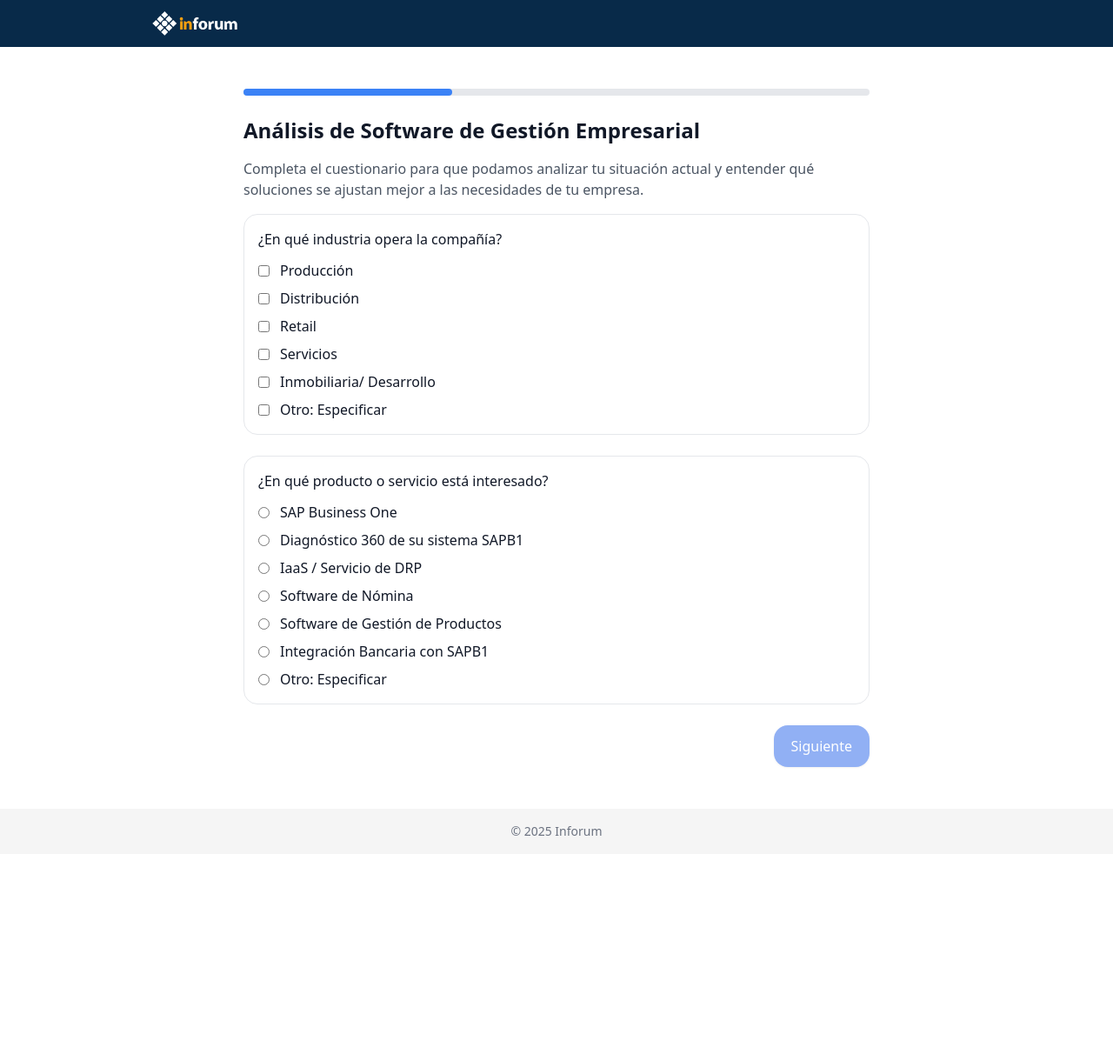
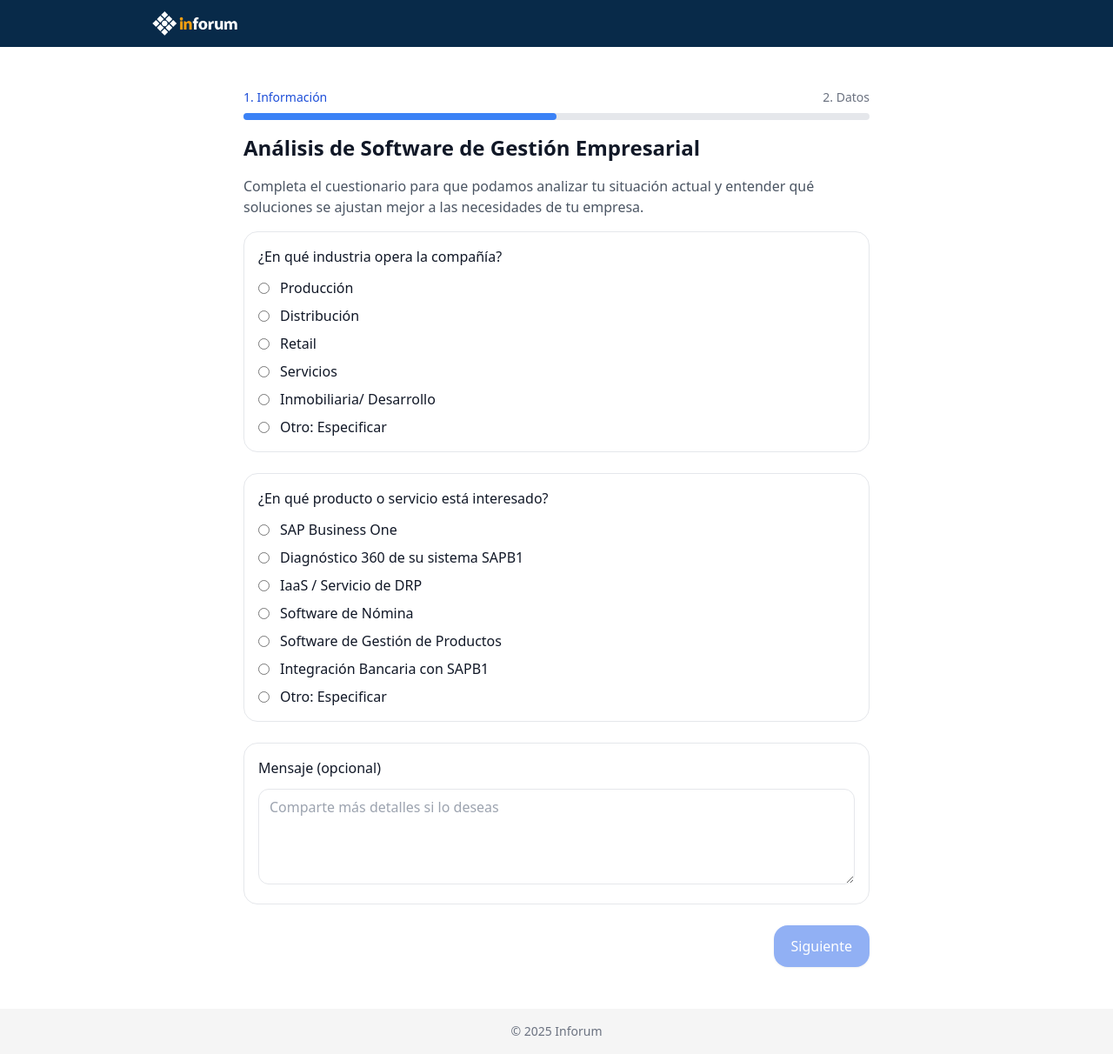
Before and after one commit to grupoinforum/diagnosticos-website, a Next.js app: page /diagnostico in a window 1280 px wide. Shown: the whole page at 87% size. Before the commit the page ends 982 px from the top, so only its background shows below. Built offline with nearby package versions, Linux system fonts and the light colour scheme.

Commit message:
Update diagnostico-content.tsx

```diff
--- a/app/diagnostico/diagnostico-content.tsx
+++ b/app/diagnostico/diagnostico-content.tsx
@@ -12,7 +12,7 @@
   {
     id: "industria",
     label: "¿En qué industria opera la compañía?",
-    type: "multi" as const, // ✅ múltiple
+    type: "single" as const, // ✅ solo 1
     options: [
       { value: "produccion", label: "Producción" },
       { value: "distribucion", label: "Distribución" },
@@ -37,6 +37,12 @@
       { value: "otro", label: "Otro: Especificar", requiresText: true },
     ],
     required: true,
+  },
+  {
+    id: "mensaje",
+    label: "Mensaje (opcional)",
+    type: "text" as const, // ✅ textarea
+    required: false,
   },
 ] as const;
 
@@ -120,7 +126,8 @@
    ========================= */
 export default function DiagnosticoContent() {
   const searchParams = useSearchParams();
-  const [step, setStep] = useState(1);
+  const [step, setStep] = useState<1 | 2>(1);
+
   const [answers, setAnswers] = useState<Record<string, Answer | undefined>>({});
   const [form, setForm] = useState<{
     name: string;
@@ -139,6 +146,7 @@
     consent: false,
     phoneLocal: "",
   });
+
   const [loading, setLoading] = useState(false);
   const [errorMsg, setErrorMsg] = useState<string | null>(null);
   const [resultUI, setResultUI] = useState<null | { title: string; message: string }>(
@@ -161,39 +169,20 @@
     return x;
   }, [searchParams]);
 
-  // Mantengo 3 pasos (preguntas / datos / consentimiento)
-  const progressPct = useMemo(() => (step / 3) * 100, [step]);
+  // ✅ 2 pasos visibles
+  const progressPct = useMemo(() => (step / 2) * 100, [step]);
   const barWidth = progressPct + "%";
 
   const handleSelect = (qid: string, optionValue: string) => {
     const q = QUESTIONS.find((qq) => qq.id === qid)!;
 
-    setAnswers((prev) => {
-      const existing = prev[qid];
+    // Solo single aquí
+    if (q.type !== "single") return;
 
-      // ✅ Multi: toggle
-      if (q.type === "multi") {
-        const current = Array.isArray(existing?.value) ? existing!.value : [];
-        const next = current.includes(optionValue)
-          ? current.filter((v) => v !== optionValue)
-          : [...current, optionValue];
-
-        // Si deselecciona "otro", limpiamos extraText
-        const nextExtraText =
-          next.includes("otro") ? existing?.extraText : undefined;
-
-        return {
-          ...prev,
-          [qid]: { id: qid, value: next, extraText: nextExtraText },
-        };
-      }
-
-      // ✅ Single
-      return {
+    setAnswers((prev) => ({
       ...prev,
       [qid]: { id: qid, value: optionValue },
-      };
-    });
+    }));
   };
 
   const handleExtraText = (qid: string, text: string) => {
@@ -205,35 +194,37 @@
     }));
   };
 
+  const handleTextAnswer = (qid: string, text: string) => {
+    setAnswers((prev) => ({
+      ...prev,
+      [qid]: { id: qid, value: text },
+    }));
+  };
+
   const shouldShowExtraInput = (qid: string) => {
     const q = QUESTIONS.find((qq) => qq.id === qid);
-    if (!q) return false;
+    if (!q || q.type !== "single") return false;
 
-    const ans = answers[qid]?.value;
-
-    // Multi
-    if (q.type === "multi") {
-      const arr = Array.isArray(ans) ? ans : [];
-      if (!arr.length) return false;
-      return arr.includes("otro");
-    }
-
-    // Single
-    const selected = typeof ans === "string" ? ans : "";
-    const selectedOpt = q.options.find((o) => o.value === selected) as any;
+    const selected = answers[qid]?.value;
+    const selectedStr = typeof selected === "string" ? selected : "";
+    const selectedOpt = (q.options || []).find((o: any) => o.value === selectedStr) as any;
     return !!selectedOpt?.requiresText;
   };
 
+  // ✅ solo Q1 y Q2 obligatorias
   const canContinueQuestions = useMemo(() => {
     return QUESTIONS.every((q) => {
+      if (!q.required) return true;
       const a = answers[q.id];
-      if (!q.required) return true;
       if (!a) return false;
 
-      if (q.type === "multi") {
-        return Array.isArray(a.value) && a.value.length > 0;
+      if (q.type === "single") {
+        return typeof a.value === "string" && a.value.trim().length > 0;
       }
+      if (q.type === "text") {
         return typeof a.value === "string" && a.value.trim().length > 0;
+      }
+      return false;
     });
   }, [answers]);
 
@@ -281,14 +272,20 @@
 
   const onSubmit = async () => {
     setErrorMsg(null);
+
     if (!form.consent) {
       setErrorMsg("Debes aceptar el consentimiento para continuar.");
       return;
     }
+
     setLoading(true);
 
     try {
-      const finalAnswers = Object.values(answers).filter(Boolean) as Answer[];
+      // ✅ incluir mensaje solo si tiene contenido
+      const finalAnswers = (Object.values(answers).filter(Boolean) as Answer[]).filter(
+        (a) => !(a.id === "mensaje" && typeof a.value === "string" && a.value.trim() === "")
+      );
+
       const countryLabel =
         COUNTRIES.find((c) => c.value === form.country)?.label || form.country;
 
@@ -320,6 +317,7 @@
   if (resultUI) {
     return (
       <main className="max-w-3xl mx-auto p-6">
+        {/* Barra de progreso final */}
         <div className="w-full h-2 bg-gray-200 rounded mb-6">
           <div className="h-2 bg-blue-500 rounded" style={{ width: "100%" }} />
         </div>
@@ -329,6 +327,7 @@
           {resultUI.message}
         </p>
 
+        {/* ✅ solo website */}
         <div className="mt-4 flex flex-col gap-3 md:flex-row md:gap-4">
           <a
             href="https://www.grupoinforum.com"
@@ -338,32 +337,40 @@
           >
             Visita nuestro website
           </a>
-
-          <a
-            href="https://wa.me/50242170962?text=Hola%2C%20vengo%20del%20formulario%20de%20software%20de%20gesti%C3%B3n"
-            className="inline-block px-5 py-3 rounded-2xl bg-blue-600 text-white text-center"
-            target="_blank"
-            rel="noopener noreferrer"
-          >
-            Ir a WhatsApp
-          </a>
         </div>
       </main>
     );
   }
 
   /* =========================
-     FORMULARIO
+     UI: Stepper simple (2 pasos)
      ========================= */
-  return (
-    <main className="max-w-3xl mx-auto p-6">
-      {/* Barra de progreso */}
-      <div className="w-full h-2 bg-gray-200 rounded mb-6">
+  const Stepper = () => (
+    <div className="mb-4">
+      <div className="flex items-center justify-between text-sm">
+        <div className={`font-medium ${step === 1 ? "text-blue-700" : "text-gray-500"}`}>
+          1. Información
+        </div>
+        <div className={`font-medium ${step === 2 ? "text-blue-700" : "text-gray-500"}`}>
+          2. Datos
+        </div>
+      </div>
+
+      <div className="w-full h-2 bg-gray-200 rounded mt-2">
         <div
           className="h-2 bg-blue-500 rounded transition-all"
           style={{ width: barWidth }}
         />
       </div>
+    </div>
+  );
+
+  /* =========================
+     FORMULARIO
+     ========================= */
+  return (
+    <main className="max-w-3xl mx-auto p-6">
+      <Stepper />
 
       {/* Título y descripción */}
       <h1 className="text-2xl font-semibold mb-4">
@@ -377,40 +384,48 @@
 
       {errorMsg && <p className="text-sm text-red-600 mb-4">{errorMsg}</p>}
 
-      {/* Paso 1 */}
+      {/* Paso 1: Preguntas */}
       {step === 1 && (
         <section className="space-y-6">
-          {QUESTIONS.map((q) => (
+          {QUESTIONS.map((q) => {
+            // ✅ Mensaje (textarea)
+            if (q.type === "text") {
+              const v = answers[q.id]?.value;
+              const str = typeof v === "string" ? v : "";
+              return (
+                <div key={q.id} className="p-4 rounded-2xl border border-gray-200">
+                  <label className="font-medium block mb-3">{q.label}</label>
+                  <textarea
+                    className="w-full border rounded-xl px-3 py-2 min-h-[110px]"
+                    placeholder="Comparte más detalles si lo deseas"
+                    value={str}
+                    onChange={(e) => handleTextAnswer(q.id, e.target.value)}
+                  />
+                </div>
+              );
+            }
+
+            // ✅ Preguntas single
+            return (
               <div key={q.id} className="p-4 rounded-2xl border border-gray-200">
                 <label className="font-medium block mb-3">{q.label}</label>
 
                 <div className="space-y-2">
-                {q.options.map((o) => {
-                  const ans = answers[q.id]?.value;
-                  const isChecked =
-                    q.type === "multi"
-                      ? Array.isArray(ans) && ans.includes(o.value)
-                      : ans === o.value;
-
-                  return (
+                  {q.options.map((o) => (
                     <div key={o.value} className="flex items-center gap-3">
                       <input
-                        type={q.type === "multi" ? "checkbox" : "radio"}
+                        type="radio"
                         id={`${q.id}_${o.value}`}
                         name={q.id}
                         className="cursor-pointer"
                         onChange={() => handleSelect(q.id, o.value)}
-                        checked={!!isChecked}
+                        checked={answers[q.id]?.value === o.value}
                       />
-                      <label
-                        htmlFor={`${q.id}_${o.value}`}
-                        className="cursor-pointer"
-                      >
+                      <label htmlFor={`${q.id}_${o.value}`} className="cursor-pointer">
                         {o.label}
                       </label>
                     </div>
-                  );
-                })}
+                  ))}
                 </div>
 
                 {/* Campo libre solo si la opción seleccionada lo requiere */}
@@ -424,7 +439,8 @@
                   />
                 )}
               </div>
-          ))}
+            );
+          })}
 
           <div className="flex justify-end">
             <button
@@ -438,7 +454,7 @@
         </section>
       )}
 
-      {/* Paso 2 */}
+      {/* Paso 2: Datos + consentimiento + submit */}
       {step === 2 && (
         <section className="space-y-4">
           <div>
@@ -449,6 +465,7 @@
               onChange={(e) => setForm({ ...form, name: e.target.value })}
             />
           </div>
+
           <div>
             <label className="block mb-1">Empresa</label>
             <input
@@ -458,7 +475,6 @@
             />
           </div>
 
-          {/* Cargo en la empresa (obligatorio) */}
           <div>
             <label className="block mb-1">Cargo en la empresa</label>
             <input
@@ -483,17 +499,13 @@
             )}
           </div>
 
-          {/* País */}
           <div>
             <label className="block mb-1">País</label>
             <select
               className="w-full border rounded-xl px-3 py-2"
               value={form.country}
               onChange={(e) =>
-                setForm({
-                  ...form,
-                  country: e.target.value as CountryValue,
-                })
+                setForm({ ...form, country: e.target.value as CountryValue })
               }
             >
               {COUNTRIES.map((c) => (
@@ -504,7 +516,6 @@
             </select>
           </div>
 
-          {/* Teléfono con prefijo automático */}
           <div>
             <label className="block mb-1">Teléfono</label>
             <div className="flex">
@@ -526,8 +537,7 @@
               />
             </div>
 
-            {!isPhoneValid(form.phoneLocal, form.country) &&
-            form.phoneLocal.length > 0 ? (
+            {!isPhoneValid(form.phoneLocal, form.country) && form.phoneLocal.length > 0 ? (
               <p className="text-xs text-red-600 mt-1">{phoneRequirementText}</p>
             ) : (
               <p className="text-xs text-gray-500 mt-1">
@@ -536,39 +546,17 @@
             )}
           </div>
 
-          <div className="flex items-center justify-between gap-3 pt-2">
-            <button
-              onClick={() => setStep(1)}
-              className="px-5 py-3 rounded-2xl border"
-            >
-              Atrás
-            </button>
-            <button
-              onClick={() => setStep(3)}
-              disabled={!canContinueData}
-              className="px-5 py-3 rounded-2xl shadow bg-blue-600 text-white disabled:opacity-50"
-            >
-              Siguiente
-            </button>
-          </div>
-        </section>
-      )}
-
-      {/* Paso 3 */}
-      {step === 3 && (
-        <section className="space-y-4">
+          {/* Consentimiento (en esta pantalla) */}
           <div className="p-4 rounded-2xl border border-gray-200">
             <label className="flex items-start gap-3">
               <input
                 type="checkbox"
                 checked={form.consent}
-                onChange={(e) =>
-                  setForm({ ...form, consent: e.target.checked })
-                }
+                onChange={(e) => setForm({ ...form, consent: e.target.checked })}
               />
               <span>
-                Autorizo a Grupo Inforum a contactarme respecto a esta
-                evaluación y servicios relacionados. He leído la{" "}
+                Autorizo a Grupo Inforum a contactarme respecto a esta evaluación y servicios
+                relacionados. He leído la{" "}
                 {process.env.NEXT_PUBLIC_PRIVACY_URL ? (
                   <a
                     href={process.env.NEXT_PUBLIC_PRIVACY_URL}
@@ -584,16 +572,15 @@
               </span>
             </label>
           </div>
-          <div className="flex items-center justify-between gap-3">
-            <button
-              onClick={() => setStep(2)}
-              className="px-5 py-3 rounded-2xl border"
-            >
+
+          <div className="flex items-center justify-between gap-3 pt-2">
+            <button onClick={() => setStep(1)} className="px-5 py-3 rounded-2xl border">
               Atrás
             </button>
+
             <button
               onClick={onSubmit}
-              disabled={loading || !form.consent}
+              disabled={loading || !canContinueData || !form.consent}
               className="px-5 py-3 rounded-2xl shadow bg-blue-600 text-white disabled:opacity-50"
             >
               {loading ? "Enviando..." : "Enviar formulario"}
```
Lines whose indentation alone changed are shown as unchanged.
